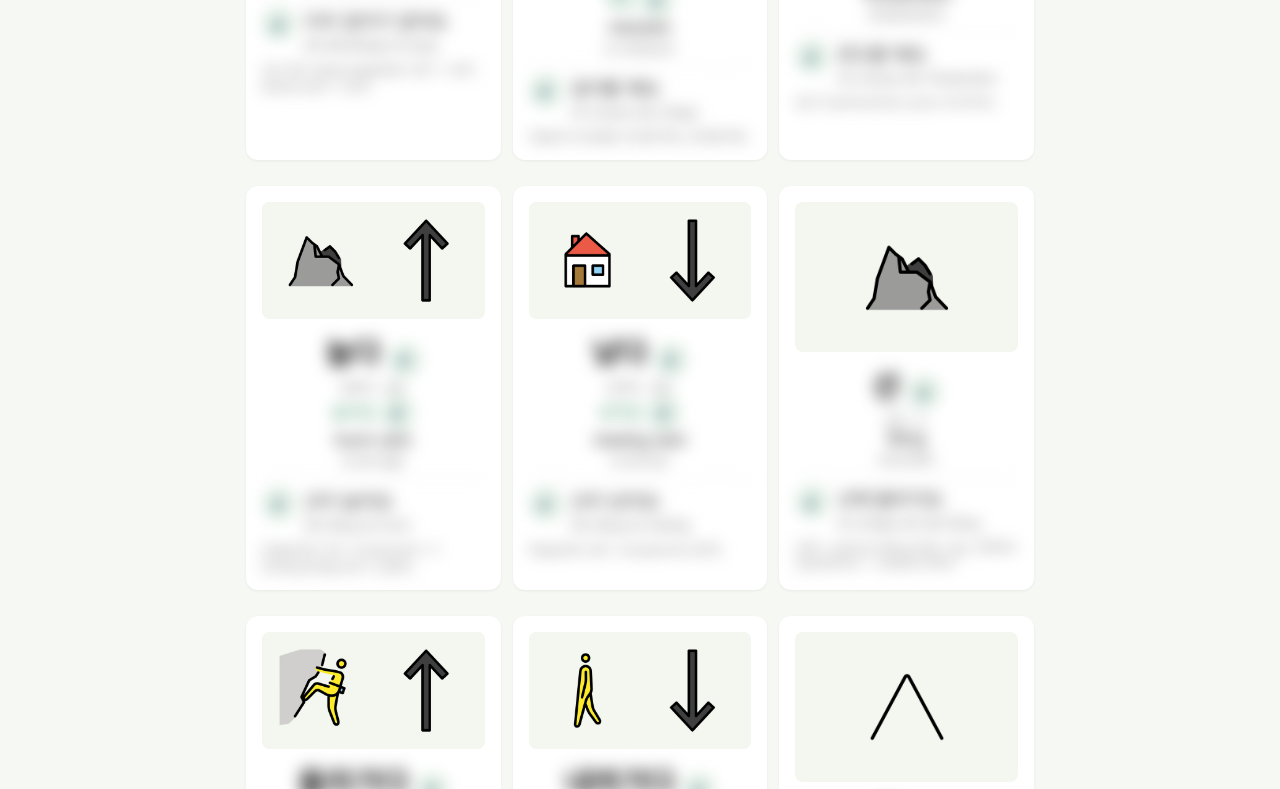
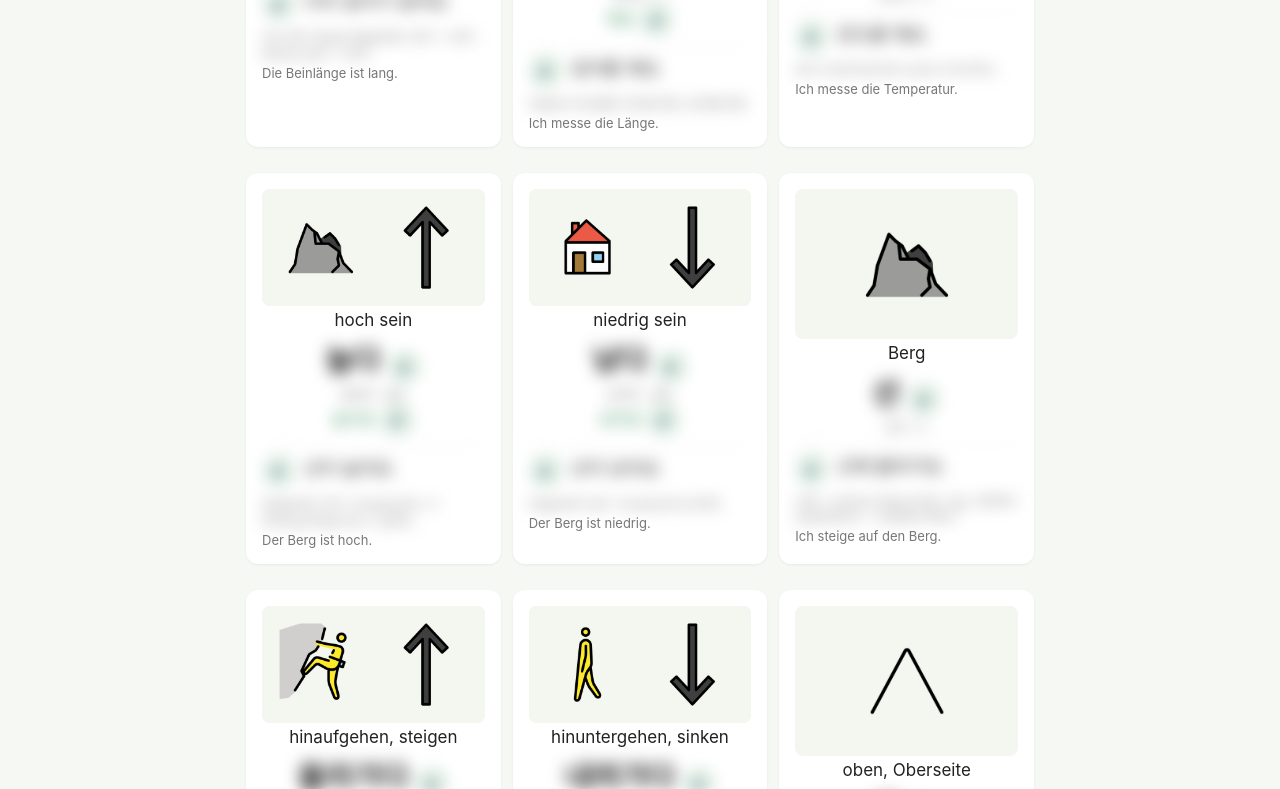
Before and after one commit to uniqueSimon/korean-vocab, a plain HTML site: page lessons/lektion-1/index.html in a window 1280 px wide. Shown: the part 428-1217 px from the top of the page. Drawn offline with Linux system fonts and the light colour scheme.

Commit message:
Wörter: always show translation; remove English

```diff
--- a/lessons/lektion-1/index.html
+++ b/lessons/lektion-1/index.html
@@ -88,13 +88,14 @@ const TABS = {
       <button class="btn" onclick="document.querySelectorAll('.reveal').forEach(e=>e.classList.toggle('open', this.dataset.s!=='1')); this.dataset.s=this.dataset.s==='1'?'':'1'">Alle zeigen/verbergen</button></p><div class="words">` +
     DATA.words.map(w => `<div class="card word">
       <img src="${w.img}" alt="">
+      <div class="de">${w.de}</div>
       <div class="reveal" onclick="if(!event.target.closest('button'))this.classList.toggle('open')">
       <div class="k">${w.word} ${btn(w.audio)}</div>
       <div class="muted">[${w.pron}] · ${w.pos}</div>
       ${w.yo ? `<div class="yo">${w.yo} ${btn(w.yoAudio)}</div>` : ""}
-      <div class="de">${w.de}<br><span class="muted">${w.en}</span></div>
-      <div class="ex">${btn(w.ex.audio)}<div>${w.ex.ko}<br><span class="muted">${w.ex.de}</span></div></div>
-      <div class="note">${w.note}</div></div></div>`).join("") + `</div>`,
+      <div class="ex">${btn(w.ex.audio)}<div>${w.ex.ko}</div></div>
+      <div class="note">${w.note}</div></div>
+      <div class="muted" style="text-align:left;margin-top:4px">${w.ex.de}</div></div>`).join("") + `</div>`,
 
   "Zusammenhang": () => `<div class="card"><h3>Gegensatzpaare</h3>` +
       DATA.pairs.map(p => `<div class="pair"><div class="big">${p[0]}</div><div class="big">${p[1]}</div></div>`).join("") + `</div>
@@ -103,7 +104,7 @@ const TABS = {
 
   "Dialog": () => `<div class="card"><h3>${DATA.dialogueTitle[0]} <span class="muted">${DATA.dialogueTitle[1]}</span></h3>` +
     DATA.dialogue.map(d => `<div class="bubble ${d.spk}">${btn(d.audio)}<div class="t"><div class="ko reveal" onclick="this.classList.toggle('open')">${d.ko}</div>
-      <div class="muted hidden-t" onclick="this.classList.toggle('open')">${d.de}<br>${d.en}</div></div></div>`).join("") +
+      <div class="muted hidden-t" onclick="this.classList.toggle('open')">${d.de}</div></div></div>`).join("") +
     `<button class="btn" onclick="playAll()">▶ Alles abspielen</button> <button class="btn" onclick="document.querySelectorAll('.bubble .reveal, .bubble .hidden-t').forEach(e=>e.classList.toggle('open', this.dataset.s!=='1')); this.dataset.s=this.dataset.s==='1'?'':'1'">Alle zeigen/verbergen</button></div>`,
 
   "Geschichte": () => `<div class="card"><h3>${DATA.storyTitle[0]} <span class="muted">${DATA.storyTitle[1]}</span></h3>
```
Also changed, not shown: lessons/lektion-2/index.html (+5 -4 lines), lessons/lektion-3/index.html (+5 -4 lines), lessons/lektion-4/index.html (+5 -4 lines), lessons/lektion-5/index.html (+5 -4 lines), lessons/lektion-6/index.html (+5 -4 lines), lessons/lektion-7/index.html (+5 -4 lines), lessons/lektion-8/index.html (+5 -4 lines), lessons/template.html (+5 -4 lines), 8 other files.
